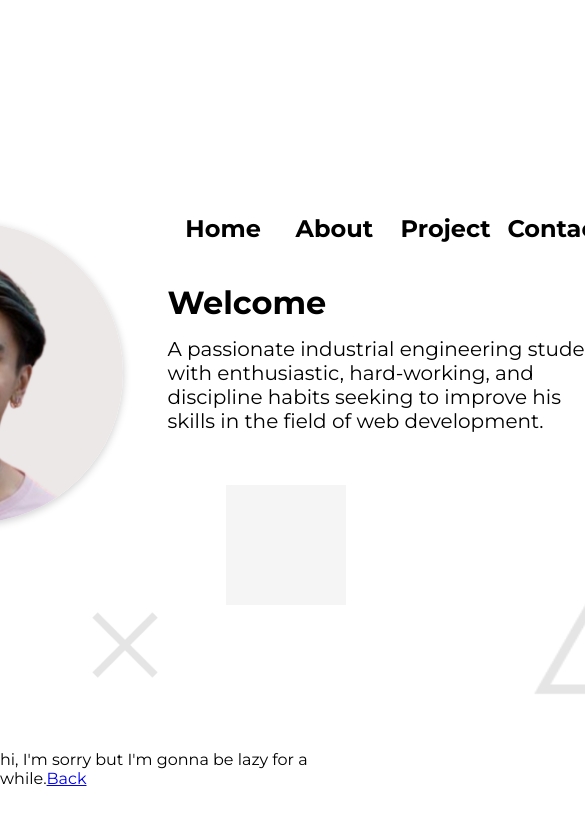
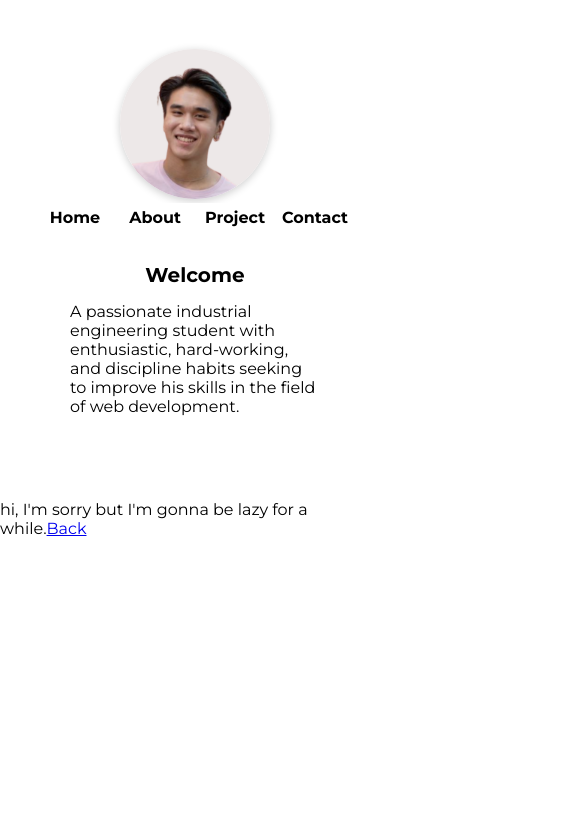
Before and after one commit to pnitijarasrat/zenlife, a React (Create React App) app: page /zenlife/bio in a window 390 px wide. Shown: the top 822 px of the page, 585 px wide, since content can reach past the window. Built offline with nearby package versions, Linux system fonts and the light colour scheme; grey boxes are pictures that could not be loaded.

Commit message:
add mobile version

```diff
--- a/src/Component/About/About.module.css
+++ b/src/Component/About/About.module.css
@@ -41,3 +41,53 @@
 .About button:hover {
   background-color: rgba(0, 0, 0, 1);
 }
+
+
+@media screen and (min-width: 320px) and (max-width: 700px) {
+
+  .About {
+    height: 800px;
+    margin: 0;
+    display: flex;
+    flex-direction: column;
+    align-items: center;
+    justify-content: center;
+    background: rgba(131, 131, 131, 0.5);
+    color: white;
+  }
+
+  .About img {
+    width: 250px;
+    height: 300px;
+    box-shadow: var(--black-shadow);
+  }
+
+  .About .aboutContent {
+    position: relative;
+    left: 0;
+  }
+
+  .About h1 {
+    font-size: var(--header-phone-font);
+    margin: 50px 0 15px;
+  }
+
+  .About p {
+    width: 250px;
+    height: 150px;
+    font-size: var(--desc-phone-font);
+    margin: 0;
+  }
+
+  .About button {
+    padding: 10px 20px;
+    color: white;
+    background-color: rgba(0, 0, 0, 0.2);
+    border: none;
+    transition: 0.2s;
+  }
+
+  .About button:hover {
+    background-color: rgba(0, 0, 0, 1);
+  }
+}
--- a/src/Component/Contact/Contact.module.css
+++ b/src/Component/Contact/Contact.module.css
@@ -12,6 +12,10 @@
   width: min(450px, calc(1920px * 45000/1920));
 }
 
+.Contact .contactContent p {
+  font-size: var(--desc-font);
+}
+
 .Contact .contactContent a {
   text-decoration: none;
   color: inherit;
@@ -23,3 +27,34 @@
   width: 330px;
   box-shadow: var(--black-shadow);
 }
+
+@media screen and (min-width: 320px) and (max-width: 700px) {
+  .Contact {
+    display: flex;
+    flex-direction: column;
+    justify-content: center;
+    align-items: center;
+    height: 800px;
+  }
+
+  .Contact .contactContent {
+    width: 250px;
+  }
+
+  .Contact .contactContent a {
+    text-decoration: none;
+    color: inherit;
+  }
+
+  .Contact img {
+    position: relative;
+    height: 300px;
+    width: 250px;
+    box-shadow: var(--black-shadow);
+    margin-top: 100px;
+  }
+
+  .Contact .contactContent p {
+    font-size: var(--desc-phone-font);
+  }
+}
--- a/src/Component/Home/Home.module.css
+++ b/src/Component/Home/Home.module.css
@@ -62,3 +62,51 @@
   opacity: var(--x-sign-opacity);
   z-index: -1;
 }
+
+@media screen and (min-width: 320px) and (max-width: 700px) {
+
+  .HomePage .x1,
+  .x2,
+  .x3,
+  .x4 {
+    display: none;
+  }
+
+  .HomePage {
+    position: relative;
+    height: 500px;
+    display: flex;
+    flex-direction: column;
+    align-items: center;
+    justify-content: center;
+  }
+
+  .HomePage h1 {
+    margin: 30px 0 15px;
+    font-size: var(--header-phone-font);
+    text-align: center;
+  }
+
+  .HomePage p {
+    margin: 0;
+    width: 250px;
+    height: 150px;
+    font-size: var(--desc-phone-font);
+  }
+
+  .HomePage .imageContainer img {
+    height: 150px;
+    width: 150px;
+    border-radius: 50%;
+    box-shadow: var(--black-shadow);
+  }
+
+  .HomePage .homeContent {
+    position: relative;
+    left: 0;
+    display: flex;
+    flex-direction: column;
+    justify-content: center;
+    align-items: center;
+  }
+}
--- a/src/Component/Home/NavBar.module.css
+++ b/src/Component/Home/NavBar.module.css
@@ -2,7 +2,7 @@
 
 .NavBar {
   width: 445px;
-  height: 50px;
+  height: 30px;
   font-size: var(--nav-font);
   font-weight: var(--font-bold);
   position: sticky;
@@ -30,3 +30,28 @@
   color: white;
   background-color: black;
 }
+
+@media screen and (min-width: 320px) and (max-width: 700px) {
+  .NavBar {
+    width: 320px;
+    height: 30px;
+    font-size: var(--nav-phone-font);
+    font-weight: var(--font-bold);
+    background-color: white;
+    position: sticky;
+  }
+
+  .NavBar ul li {
+    display: flex;
+    justify-content: center;
+    align-items: center;
+    height: 30px;
+    width: calc(320px/4);
+    transition: 0.4s;
+  }
+
+  .NavBar ul li:hover {
+    color: white;
+    background-color: black;
+  }
+}
--- a/src/Component/Project/Project.module.css
+++ b/src/Component/Project/Project.module.css
@@ -16,3 +16,14 @@
   flex-direction: row;
   flex-wrap: wrap;
 }
+
+@media screen and (min-width: 320px) and (max-width: 700px) {
+
+  .Project .projectContent {
+    width: min(80%, calc(1920px * 0.8));
+    display: flex;
+    justify-content: flex-start;
+    align-items: center;
+    flex-direction: column;
+  }
+}
--- a/src/Component/Project/ProjectContainer.module.css
+++ b/src/Component/Project/ProjectContainer.module.css
@@ -56,3 +56,29 @@
     opacity: 0;
   }
 }
+
+@media screen and (min-width: 320px) and (max-width: 700px) {
+  .ProjectContainer {
+    width: 90%;
+    height: auto;
+    margin-bottom: -50px;
+    opacity: 1;
+  }
+
+  .ProjectContainer .imgContainer img {
+    display: flex;
+    justify-content: center;
+    align-items: center;
+    height: 200px;
+  }
+
+  .ProjectContainer h1 {
+    font-size: var(--header-phone-font);
+  }
+
+  .ProjectContainer p {
+    position: relative;
+    top: -50px;
+    font-size: var(--desc-phone-font);
+  }
+}
--- a/src/Component/var.css
+++ b/src/Component/var.css
@@ -1,7 +1,10 @@
 :root {
   --header-font: 32px;
   --desc-font: 20px;
+  --header-phone-font: 20px;
+  --desc-phone-font: 16px;
   --nav-font: 24px;
+  --nav-phone-font: 16px;
   --home-background: 'fffffff';
   --about-background: '838383';
   --font-bold: 700;
@@ -25,4 +28,6 @@
     justify-content: center;
     align-items: center
   }
+
+  --mobile: 320px
 }
```
